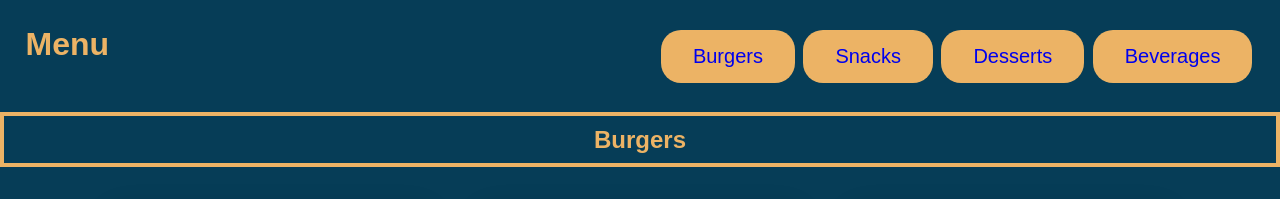
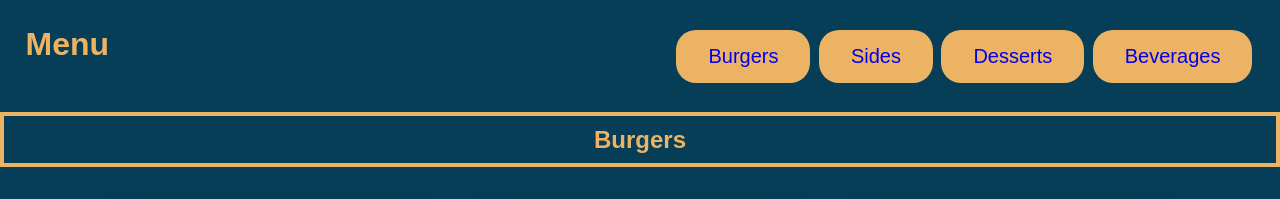
Before and after one commit to Omar-Abdullah-Shaikh-Al-Zoor/TOKY-Burgers, a plain HTML site: page menu.html in a window 1280 px wide. Shown: the top 199 px of the page. Drawn offline with Linux system fonts and the light colour scheme.

Commit message:
Update menu.html

```diff
--- a/menu.html
+++ b/menu.html
@@ -16,7 +16,7 @@
                         <a href="#tooltip">Burgers</a>
                     </button>
                     <button>
-                        <a href="#tooltip">Snacks</a>
+                        <a href="#tooltip">Sides</a>
                     </button>
                     <button>
                         <a href="#tooltip">Desserts</a>
```
